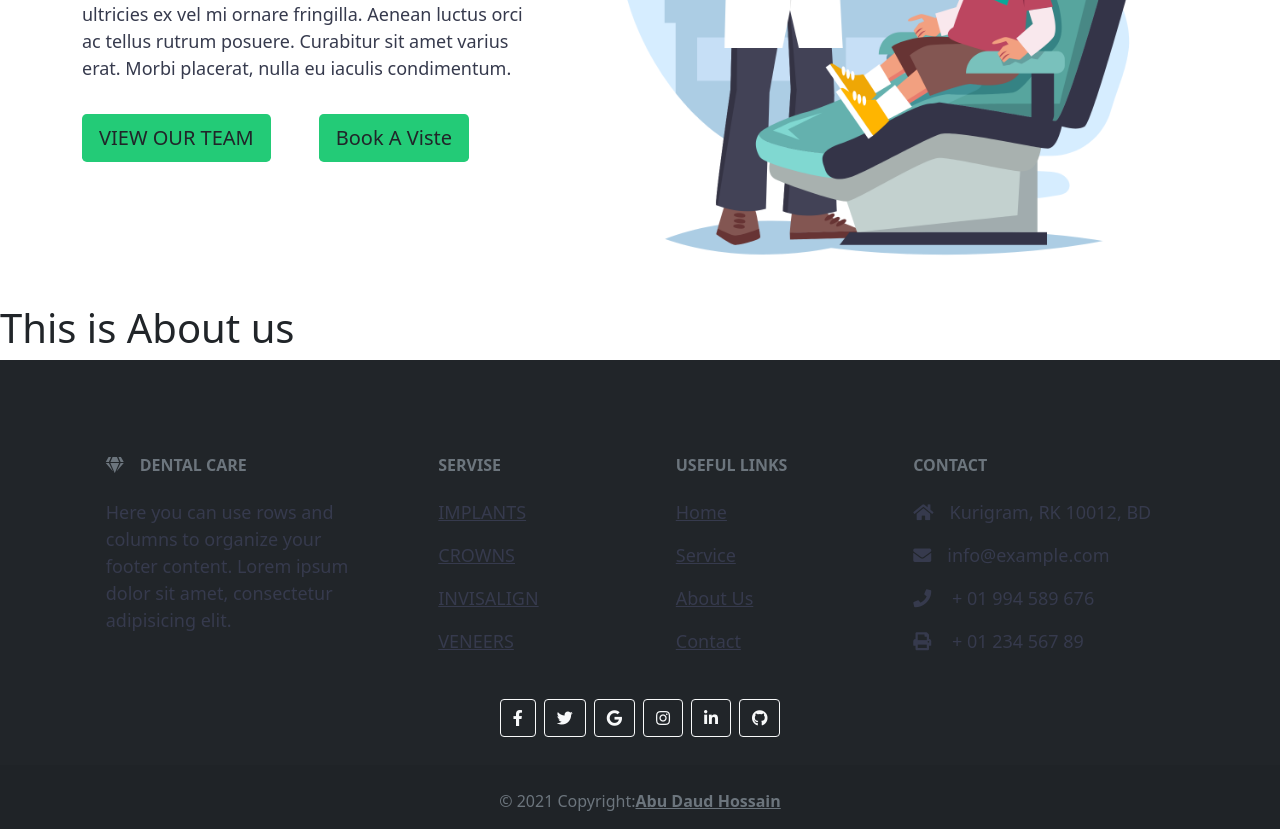
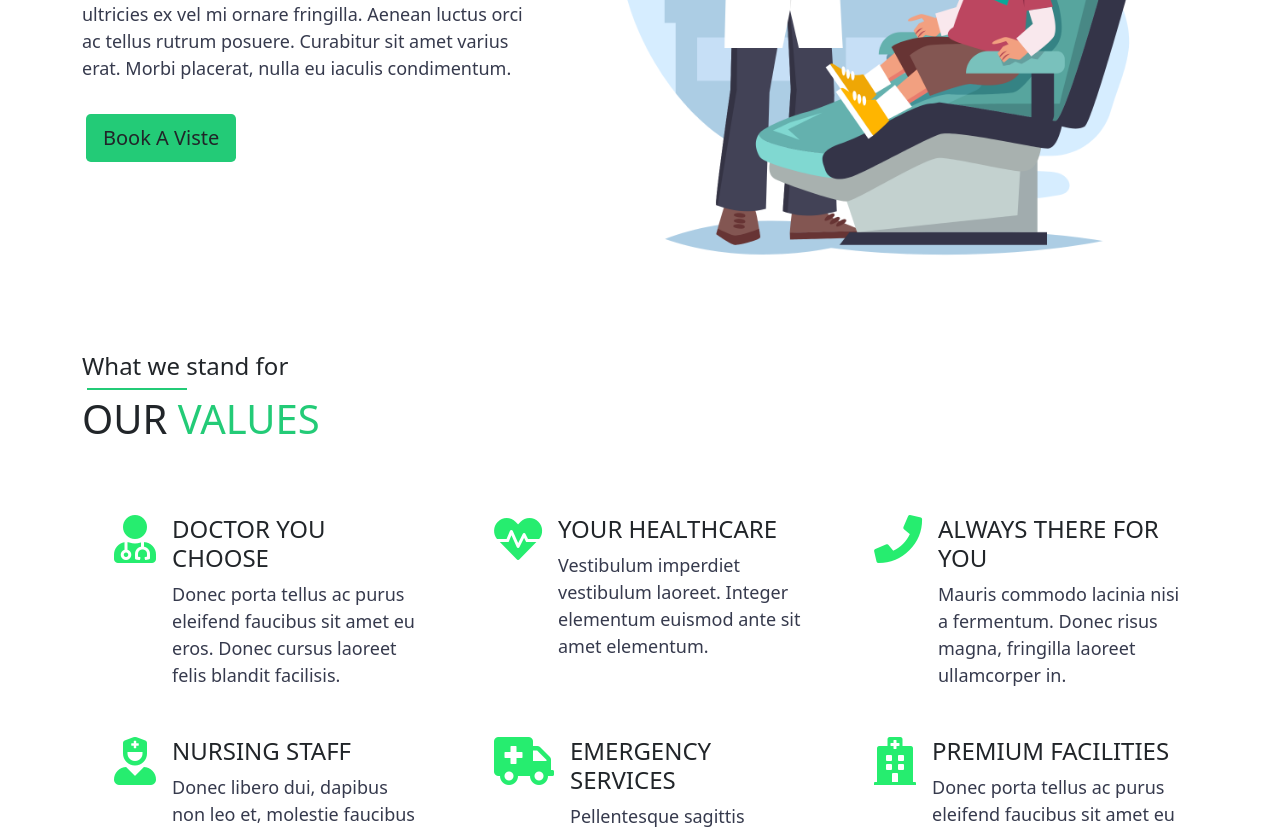
Before and after one commit to abudaudhossain/dental-care, a React (Create React App) app: page /about in a window 1280 px wide. Shown: the part 460-1289 px from the top of the page. Built offline with nearby package versions, Linux system fonts and the light colour scheme.

Commit message:
add about us

```diff
--- a/src/Pages/About/About/About.js
+++ b/src/Pages/About/About/About.js
@@ -1,11 +1,14 @@
 import React from 'react';
+import OurTeam from '../../Home/OurTeam/OurTeam';
 import Banne from '../Banner/Banne';
+import Values from '../Values/Values';
 
 const About = () => {
     return (
         <div>
             <Banne></Banne>
-            <h1>This is About us</h1>
+            <Values></Values>
+            <OurTeam></OurTeam>
         </div>
     );
 };
--- a/src/Pages/About/Banner/Banne.js
+++ b/src/Pages/About/Banner/Banne.js
@@ -7,17 +7,14 @@ const Banne = () => {
     return (
         <div>
             <Container fluid="lg">
-                <Row className="h-100 d-flex align-items-center">
+                <Row className="d-flex align-items-center">
                     <Col lg="5" md={6} xs={12}>
                         <h3 className="title">About Us</h3>
                         <span style={{ width: "100px", background: "#23CB77", height: "2px", margin: "5px", display: "block" }}></span>
                         <h1 >GENERAL INFORMATION</h1>
 
                         <p className="py-3">Praesent venenatis lobortis volutpat. Curabitur ultricies ex vel mi ornare fringilla. Aenean luctus orci ac tellus rutrum posuere. Curabitur sit amet varius erat. Morbi placerat, nulla eu iaculis condimentum.</p>
-                        <Link to="services">
-                            <button className="btn btn-lg" style={{ background: "#23CB77" }}>VIEW OUR TEAM</button>
-                        </Link>
-                        <Link className="mx-5" to="services">
+                        <Link className="m-1" to="services">
                             <button className="btn btn-lg" style={{ background: "#23CB77" }}>Book A Viste</button>
                         </Link>
                     </Col>
--- /dev/null
+++ b/src/Pages/About/Value/Value.css
@@ -0,0 +1,5 @@
+.logo .fas{
+    color: #26ed6f;
+    font-size: 48px;
+    padding:0 16px;
+}
--- /dev/null
+++ b/src/Pages/About/Value/Value.js
@@ -0,0 +1,20 @@
+import React from 'react';
+import './Value.css'
+
+const Value = ({title,logo, description}) => {
+    return (
+
+        <div className="d-flex p-3">
+            <div className="logo">
+                <i className={logo}></i>
+            </div>
+            <div>
+                <h4>{title}</h4>
+                <p>{description}</p>
+            </div>
+        </div>
+
+    );
+};
+
+export default Value;
--- /dev/null
+++ b/src/Pages/About/Values/Values.js
@@ -0,0 +1,39 @@
+import React from 'react';
+import { Col, Container, Row } from 'react-bootstrap';
+import Value from '../Value/Value';
+import "./Values.css"
+
+const Values = () => {
+    return (
+        <Container className="pb-5">
+            <div className="py-5">
+                <h4>What we stand for</h4>
+                <span style={{ width: "100px", background: "#23CB77", height: "2px", margin: "5px", display: "block" }}></span>
+                <h1>OUR <span className="title">VALUES</span></h1>
+            </div>
+            <Row>
+            <Col lg={4} md={6} sm={12}>
+                <Value logo="fas fa-user-md" title="DOCTOR YOU CHOOSE" description="Donec porta tellus ac purus eleifend faucibus sit amet eu eros. Donec cursus laoreet felis blandit facilisis."></Value>
+            </Col>
+            <Col lg={4} md={6} sm={12}>
+                <Value logo="fas fa-heartbeat" title="YOUR HEALTHCARE" description="Vestibulum imperdiet vestibulum laoreet. Integer elementum euismod ante sit amet elementum."></Value>
+            </Col>
+            <Col lg={4} md={6} sm={12}>
+                <Value logo="fas fa-phone" title="ALWAYS THERE FOR YOU" description="Mauris commodo lacinia nisi a fermentum. Donec risus magna, fringilla laoreet ullamcorper in."></Value>
+            </Col>
+            <Col lg={4} md={6} sm={12}>
+                <Value logo="fas fa-user-nurse"title="NURSING STAFF" description="Donec libero dui, dapibus non leo et, molestie faucibus risus. In fermentum tortor et."></Value>
+            </Col>
+            <Col lg={4} md={6} sm={12}>
+                <Value logo="fas fa-ambulance" title="EMERGENCY SERVICES" description="Pellentesque sagittis neque neque, ac ultrices neque tempor a. In . tellus sollicitudin eu."></Value>
+            </Col>
+            <Col lg={4} md={6} sm={12}>
+                <Value logo="fas fa-hospital"title="PREMIUM FACILITIES" description="Donec porta tellus ac purus eleifend faucibus sit amet eu eros. Donec cursus laoreet felis."></Value>
+            </Col>
+
+            </Row>
+        </Container>
+    );
+};
+
+export default Values;
```
Also changed, not shown: src/Pages/About/Values/Values.css (added).
